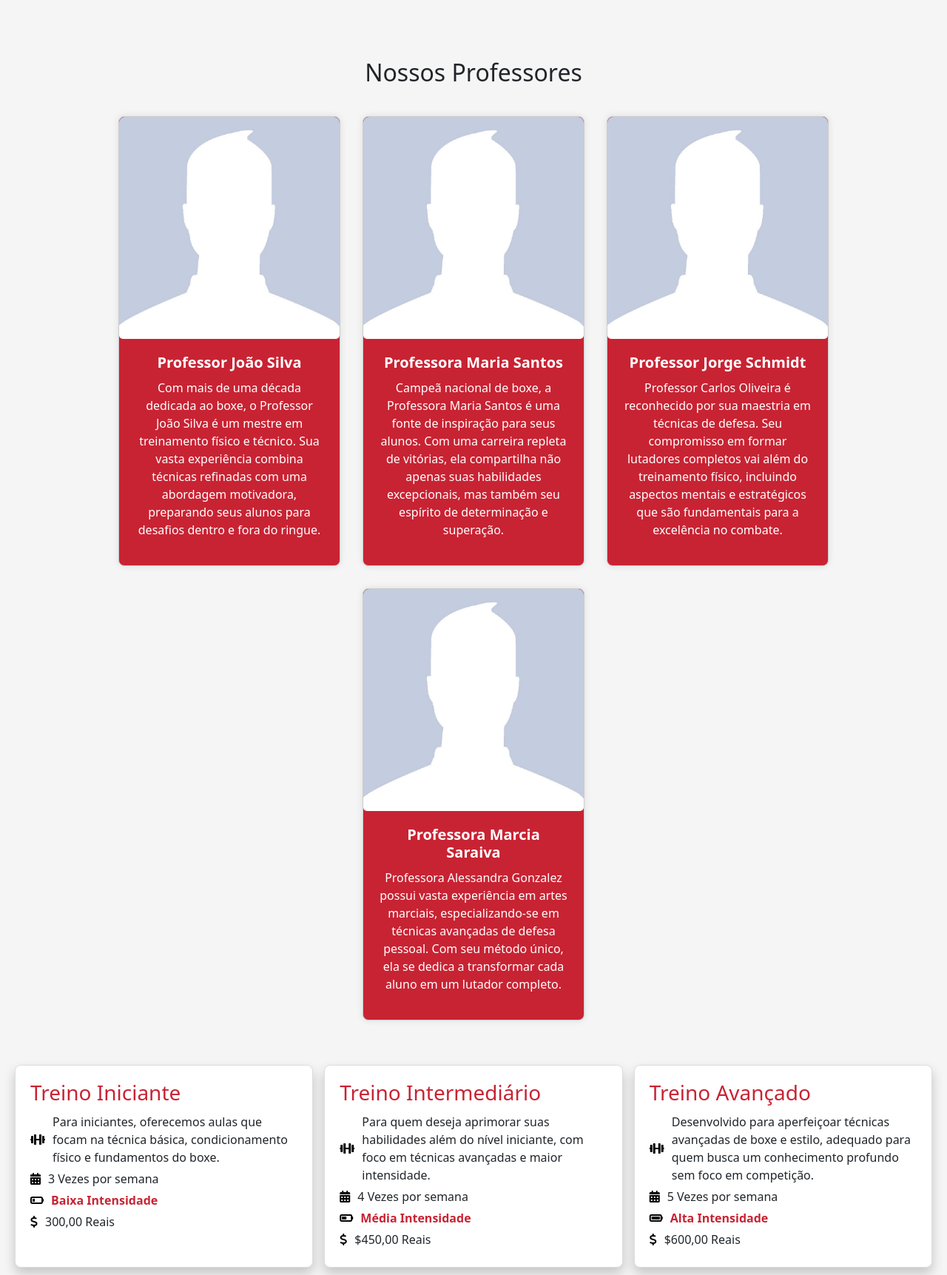
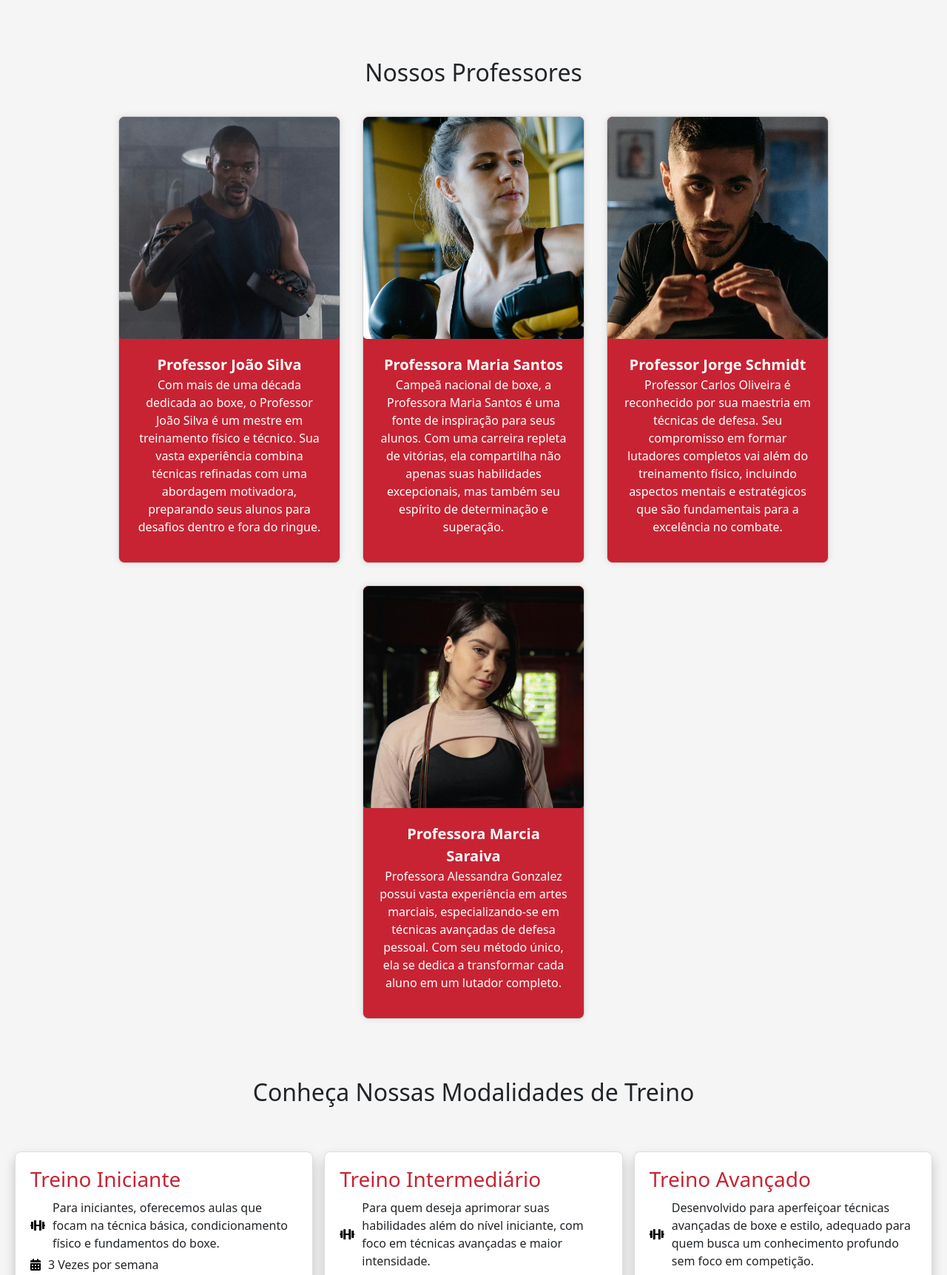
Before and after one commit to Mauricio-TW/Academia_Boxe, a PHP site: page /paginas/index.html in a window 1280 px wide. Shown: the part 846-2569 px from the top of the page at 74% size. Run offline with PHP 8.4, Linux system fonts and the light colour scheme.

Commit message:
Pronto Apresentação

```diff
--- a/paginas/index.html
+++ b/paginas/index.html
@@ -23,7 +23,7 @@
   </header>
 
   <!--Navbar-->
-  <section id="nav">
+  <div id="nav">
     <input type="checkbox" id="bt_menu" />
     <label for="bt_menu">&#9776</label>
     <nav id="menu">
@@ -36,7 +36,7 @@
         <li><a href="compras.html">Loja</a></li>
       </ul>
     </nav>
-  </section>
+  </div>
 
   <!-- Carousel -->
   <div id="demo" class="carousel slide" data-bs-ride="carousel">
@@ -50,21 +50,21 @@
     <!-- The slideshow/carousel -->
     <div class="carousel-inner">
       <div class="carousel-item active">
-        <img src="../Imagens/academia_01.jpg" alt="Boxe 01" class="d-block" style="width: 100%; height: 550px;">
+        <img src="../Imagens/academia_01.jpg" alt="Foto Luvas de Boxe" class="d-block" style="width: 100%; height: 550px;">
         <div class="carousel-caption">
           <h3>Treino Intenso</h3>
           <p>Aulas de boxe para fortalecimento físico e mental</p>
         </div>
       </div>
       <div class="carousel-item">
-        <img src="../Imagens/academia_02.jpg" alt="Boxe 02" class="d-block" style="width: 100%; height: 550px;">
+        <img src="../Imagens/academia_02.jpg" alt="Foto Boxeadora socando a Tela" class="d-block" style="width: 100%; height: 550px;">
         <div class="carousel-caption">
           <h3>Técnica Aperfeiçoada</h3>
           <p>Instrutores experientes ajudando você a aprimorar suas habilidades de boxe</p>
         </div>
       </div>
       <div class="carousel-item">
-        <img src="../Imagens/academia_03.jpg" alt="Boxe 03" class="d-block" style="width: 100%; height: 550px;">
+        <img src="../Imagens/academia_03.jpg" alt="Foto Lutadores de Boxe" class="d-block" style="width: 100%; height: 550px;">
         <div class="carousel-caption">
           <h3>Comunidade de Campeões</h3>
           <p>Junte-se a nós e faça parte de uma comunidade de apaixonados por boxe</p>
@@ -88,9 +88,9 @@
       <div class="cardsProf">
         <!-- Card 1 -->
         <div class="card">
-          <img src="../Imagens/perfil.jpg" alt="Foto do Professor João" class="card-img">
+          <img src="../Imagens/treinador 1.jpg" alt="Foto do Professor João" class="card-img">
           <div class="corpoCard">
-            <h4 class="tituloCard">Professor João Silva</h4>
+            <span class="tituloCard">Professor João Silva</span>
             <p class="textoCard">Com mais de uma década dedicada ao boxe, o Professor João Silva é um mestre em
               treinamento físico e técnico. Sua vasta experiência combina técnicas refinadas com uma abordagem
               motivadora, preparando seus alunos para desafios dentro e fora do ringue.</p>
@@ -99,9 +99,9 @@
 
         <!-- Card 2 -->
         <div class="card">
-          <img src="../Imagens/perfil.jpg" alt="Foto da Professora Maria" class="card-img">
+          <img src="../Imagens/treinadora 1.jpg" alt="Foto da Professora Maria" class="card-img">
           <div class="corpoCard">
-            <h4 class="tituloCard">Professora Maria Santos</h4>
+            <span class="tituloCard">Professora Maria Santos</span>
             <p class="textoCard">Campeã nacional de boxe, a Professora Maria Santos é uma fonte de inspiração para seus
               alunos. Com uma carreira repleta de vitórias, ela compartilha não apenas suas habilidades excepcionais,
               mas também seu espírito de determinação e superação.</p>
@@ -110,9 +110,9 @@
 
         <!-- Card 3 -->
         <div class="card">
-          <img src="../Imagens/perfil.jpg" alt="Foto do Professor Carlos" class="card-img">
+          <img src="../Imagens/treinador 2.jpg" alt="Foto do Professor Carlos" class="card-img">
           <div class="corpoCard">
-            <h4 class="tituloCard">Professor Jorge Schmidt</h4>
+            <span class="tituloCard">Professor Jorge Schmidt</span>
             <p class="textoCard">Professor Carlos Oliveira é reconhecido por sua maestria em técnicas de defesa. Seu
               compromisso em formar lutadores completos vai além do treinamento físico, incluindo aspectos mentais e
               estratégicos que são fundamentais para a excelência no combate.</p>
@@ -121,9 +121,9 @@
 
         <!-- Card 4 -->
         <div class="card">
-          <img src="../Imagens/perfil.jpg" alt="Foto da Professora Alessandra" class="card-img">
+          <img src="../Imagens/treinadora 2.jpg" alt="Foto da Professora Alessandra" class="card-img">
           <div class="corpoCard">
-            <h4 class="tituloCard">Professora Marcia Saraiva</h4>
+            <span class="tituloCard">Professora Marcia Saraiva</span>
             <p class="textoCard">Professora Alessandra Gonzalez possui vasta experiência em artes marciais,
               especializando-se em técnicas avançadas de defesa pessoal. Com seu método único, ela se dedica a
               transformar cada aluno em um lutador completo.</p>
@@ -134,6 +134,7 @@
   </section>
 
   <!-- Seção de Modos de Treino -->
+  <h2 id="tituloP">Conheça Nossas Modalidades de Treino</h2>
   <section class="secTrein">
     <div class="treinosAll">
       <div class="treino">
@@ -279,6 +280,7 @@
   </section>
 
   <!-- Seção do Mapa -->
+  <h2 id="tituloP">Venha nos Visitar e conhecer o Espaço</h2>
   <section class="map-section">
     <div class="info">
       <h3>Informações de Contato</h3>
@@ -291,7 +293,7 @@
         <li>Sábado: 08:00 - 19:00</li>
         <li>Domingo: Fechado</li>
       </ul>
-    </div><!--fim da dvi info-->
+    </div><!--fim da div info-->
     <div class="map-container">
       <div class="frameM">
         <iframe
@@ -299,7 +301,7 @@
           width="600" height="450" style="border:0;" allowfullscreen="" loading="lazy"
           referrerpolicy="no-referrer-when-downgrade"></iframe>
       </div><!--fim div frameM-->
-    </div><!--fim div map-container-->
+    </div> <!--fim div map-container-->
   </section>
 
   <!-- Seção do Footer -->
@@ -307,19 +309,24 @@
 
   <footer>
     <div class="footer-links">
+      <nav>
         <ul class="linkesq">
           <li><a href="https://www.senacrs.com.br/faleconosco" target="_blank">Fale Conosco</a></li>
           <li><a href="https://www.senacrs.com.br/lgpd" target="_blank">Proteção e Privacidade de Dados - LGPD</a></li>
           <li><a href="https://trabalhenosistema.com.br/" target="_blank">Trabalhe Conosco</a></li>
         </ul>
+      </nav>
+      <nav>
         <ul class="linkdir">
           <li><a href="https://www.senacrs.com.br/sala-imprensa" target="_blank">Sala de Imprensa</a></li>
-        <li><a href="https://senacrs.com.br/hotsite/pdf/codigo-etica-senacrs-OFICIAL.pdf" target="_blank">Codigo de
+          <li><a href="https://senacrs.com.br/hotsite/pdf/codigo-etica-senacrs-OFICIAL.pdf" target="_blank">Código de
               Ética</a></li>
-        <li><a href="https://senacrs.com.br/hotsite/canal-denuncia/canal_denuncia.php" target="_blank">Denúncia</a></li>
+          <li><a href="https://senacrs.com.br/hotsite/canal-denuncia/canal_denuncia.php" target="_blank">Denúncia</a>
+          </li>
         </ul>
+      </nav>
     </div><!-- Fim da div footer-links -->
-    <div id="divfooter">
+    <nav id="divfooter">
       <a href="https://www.facebook.com/" target="_blank" class="social-icon">
         <i class="fab fa-facebook-f"></i>
       </a>
@@ -329,7 +336,7 @@
       <a href="https://twitter.com/" target="_blank" class="social-icon">
         <i class="fab fa-twitter"></i>
       </a>
-    </div><!-- Fim da div divfooter -->
+    </nav><!-- Fim da div divfooter -->
     <div id="divfim">
       <p>&copy; 2024 Senac Boxe. Todos os direitos reservados.</p>
     </div><!-- Fim da div divfim -->
```
Also changed, not shown: CSS/menu.css (+29 -23 lines), CSS/telaInicial.css (line endings or trailing spaces), Imagens/teinador_02.jpg (deleted), Imagens/treinador 1.jpg (added), Imagens/treinador 2.jpg (added), Imagens/treinador_01.jpg (deleted), Imagens/treinador_03.jpg (deleted), Imagens/treinadora 1.jpg (added), Imagens/treinadora 2.jpg (added). Lines whose indentation alone changed are shown as unchanged.
